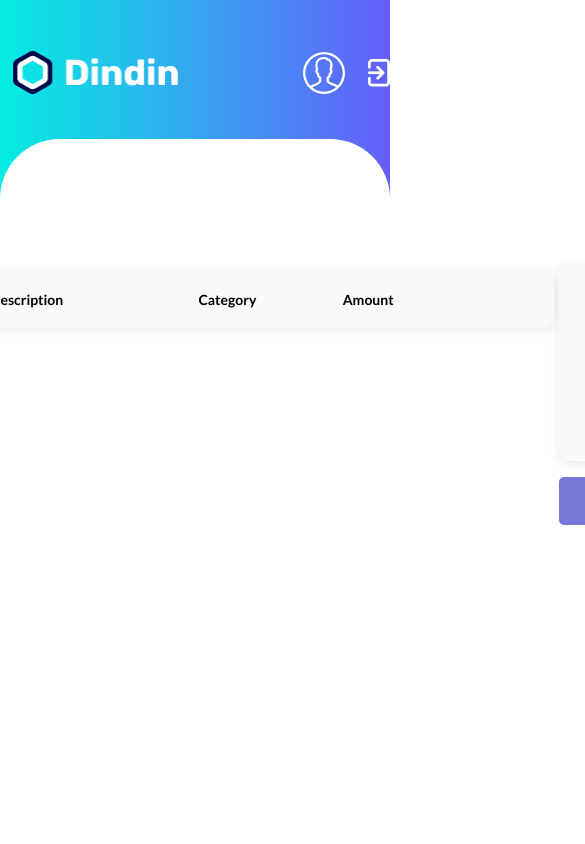
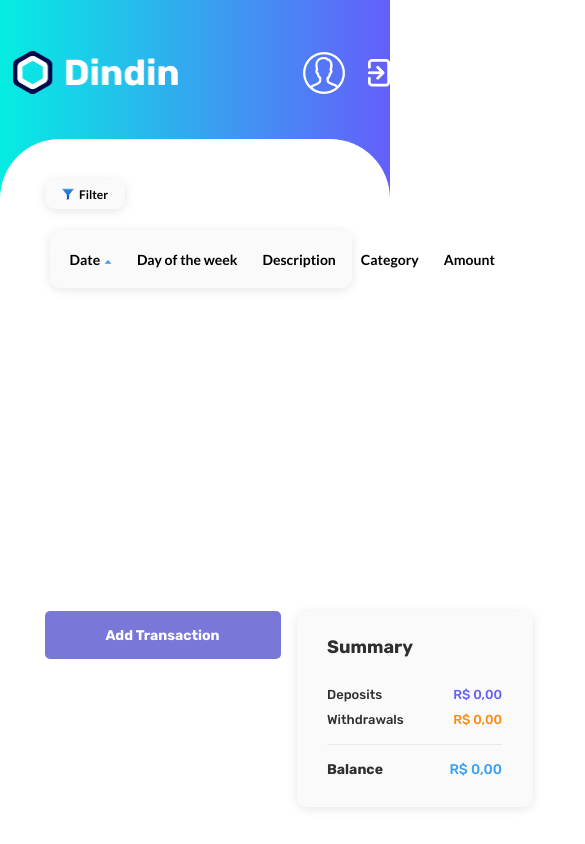
Before and after one commit to rafawessling/dindin_project, a React (Vite) app: page /home in a window 390 px wide. Shown: the top 844 px of the page, 585 px wide, since content can reach past the window. Built offline with nearby package versions, Linux system fonts and the light colour scheme.

Commit message:
feat: Added responsive layout to Home page

```diff
--- a/src/components/FilterCategory/FilterCategory.css
+++ b/src/components/FilterCategory/FilterCategory.css
@@ -2,10 +2,10 @@
     display: flex;
     justify-content: center;
     align-items: center;
-    gap: 4px;
+    gap: 0.4rem;
 
-    width: 80px;
-    height: 30px;
+    width: 8rem;
+    height: 3rem;
 
     background: #fafafa;
     box-shadow: 0px 2px 11px 0px rgba(0, 0, 0, 0.1);
@@ -13,12 +13,12 @@
 }
 
 .img-filter {
-    width: 14px;
+    width: 1.4rem;
 }
 
 .name-filter {
     font-family: var(--secondary-font);
-    font-size: 12px;
+    font-size: 1.2rem;
     font-weight: 700;
 
     color: #000;
@@ -29,10 +29,10 @@
     flex-direction: column;
     justify-content: space-between;
 
-    width: 960px;
-    height: 260px;
-    margin: 25px 0;
-    padding: 32px;
+    width: 96rem;
+    height: 26rem;
+    margin: 2.5rem 0;
+    padding: 3.2rem;
 
     border-radius: 10px;
     background: #fafafa;
@@ -41,7 +41,7 @@
 
 .name-categories {
     font-family: var(--primary-font);
-    font-size: 12px;
+    font-size: 1.2rem;
     font-weight: 500;
 
     color: #b9b9b9;
@@ -50,7 +50,7 @@
 .box-categories {
     display: flex;
     flex-wrap: wrap;
-    gap: 10px;
+    gap: 1rem;
 }
 
 .each-category {
@@ -58,12 +58,12 @@
     justify-content: space-between;
     align-items: center;
 
-    width: 110px;
-    height: 30px;
-    padding: 0 10px;
+    width: 11rem;
+    height: 3rem;
+    padding: 0 1rem;
 
     font-family: var(--primary-font);
-    font-size: 10px;
+    font-size: 1rem;
     font-weight: 400;
 
     color: #000;
@@ -81,15 +81,15 @@
 
 .container-btn-filters {
     display: flex;
-    gap: 18px;
+    gap: 1.8rem;
 }
 
 .btn-filters {
-    width: 98px;
-    height: 30px;
+    width: 9.8rem;
+    height: 3rem;
 
     font-family: var(--secondary-font);
-    font-size: 12px;
+    font-size: 1.2rem;
     font-weight: 700;
 
     border-radius: 10px;
@@ -107,3 +107,102 @@
     color: #fff;
     background: #7978d9;
 }
+
+.filter-categories::-webkit-scrollbar {
+    height: 0.6rem;
+    width: 0.6rem;
+}
+.filter-categories::-webkit-scrollbar-track {
+    margin-top: 0.5rem;
+
+    background: #f3f3f3;
+    border-radius: 20px;
+}
+
+.filter-categories::-webkit-scrollbar-thumb {
+    background-color: rgba(121, 120, 217, 0.2);
+    border-radius: 20px;
+    border: 1px solid #f3f3f3;
+}
+
+@media (max-width: 1360px) {
+    .filter-categories {
+        width: 80vw;
+        height: 23rem;
+        margin: 2rem 0;
+        padding: 2.8rem 3.2rem;
+    }
+
+    .box-categories {
+        gap: 0.8rem;
+    }
+}
+
+@media (max-width: 1102px) {
+    .filter-categories {
+        margin: 0.8rem 0;
+        padding: 1.5rem 3.2rem;
+    }
+
+    .box-categories {
+        gap: 0.45rem;
+    }
+}
+
+@media (max-width: 792px) {
+    .filter-categories {
+        height: 26.3rem;
+    }
+
+    .each-category {
+        width: 12.3rem;
+        height: 3.2rem;
+        font-size: 1.2rem;
+    }
+}
+
+@media (max-width: 712px) {
+    .filter-categories {
+        height: 26.3rem;
+        overflow-y: auto;
+    }
+
+    .box-categories {
+        margin: 0.8rem 0;
+    }
+
+    .each-category {
+        width: 24.2%;
+        height: 3.5rem;
+        font-size: 1.3rem;
+    }
+}
+
+@media (max-width: 665px) {
+    .each-category {
+        width: 32.6%;
+    }
+}
+
+@media (max-width: 597px) {
+    .filter-categories {
+        margin: 0.8rem 0;
+        padding: 1.5rem 2.8rem;
+    }
+
+    .each-category {
+        width: 49%;
+        height: 3.7rem;
+    }
+}
+
+@media (max-width: 499px) {
+    .filter-categories {
+        margin: 0.8rem 0;
+        padding: 1.5rem 2.3rem;
+    }
+
+    .box-categories {
+        gap: 0.4rem;
+    }
+}
--- a/src/components/FilterCategory/FilterCategory.jsx
+++ b/src/components/FilterCategory/FilterCategory.jsx
@@ -1,3 +1,4 @@
+/* eslint-disable react/prop-types */
 import { categoriesExpenses, categoriesIncomes } from '../../utils/categories';
 import Filter from '../../assets/filter.png';
 import './FilterCategory.css';
--- a/src/components/TableTransactions/TableTransactions.css
+++ b/src/components/TableTransactions/TableTransactions.css
@@ -3,14 +3,14 @@
     flex-direction: column;
     justify-content: flex-start;
 
-    width: 964px;
-    max-height: 500px;
+    width: 96.4rem;
+    max-height: 50rem;
 
     font-family: var(--secondary-font);
 }
 
 .head-main-table {
-    padding: 5px;
+    padding: 0.5rem;
 }
 
 .head-main-table tr {
@@ -18,10 +18,10 @@
     justify-content: space-between;
     align-items: center;
 
-    height: 58px;
-    font-size: 14px;
+    height: 5.8rem;
+    font-size: 1.4rem;
     font-weight: 700;
-    padding: 0 30px;
+    padding: 0 3rem;
 
     color: #000;
     background: #fafafa;
@@ -33,9 +33,41 @@
     display: block;
     overflow-y: auto;
 
-    height: 430px;
+    height: 43rem;
 }
 
 .smaller-table {
-    height: 220px;
+    height: 22rem;
 }
+
+@media (max-width: 1360px) {
+    .main-table {
+        width: 80vw;
+    }
+
+    .head-main-table {
+        white-space: nowrap;
+    }
+
+    .head-main-table tr {
+        padding: 0 2rem;
+    }
+
+    .container-body-table {
+        height: 30rem;
+    }
+
+    .smaller-table {
+        height: 15rem;
+    }
+}
+
+@media (max-width: 980px) {
+    .container-body-table {
+        overflow-x: auto;
+    }
+
+    .smaller-table {
+        height: 15rem;
+    }
+}
--- a/src/components/TableTransactions/TableTransactions.jsx
+++ b/src/components/TableTransactions/TableTransactions.jsx
@@ -1,3 +1,4 @@
+/* eslint-disable react/prop-types */
 import { useState } from 'react';
 import Transactions from '../Transactions/Transactions';
 import SortDatesOld from '../../assets/sort-dates-old.png';
@@ -47,7 +48,7 @@ function TableTransactions({
                     <th className="col6">&nbsp;</th>
                 </tr>
             </thead>
-            <tbody className={showFilter ? 'container-body-table smaller-table' : 'container-body-table '}>
+            <tbody className={showFilter ? 'container-body-table smaller-table' : 'container-body-table'}>
                 {!isFiltered ? (
                     <Transactions
                         transactions={transactions}
--- a/src/components/Transactions/Transactions.css
+++ b/src/components/Transactions/Transactions.css
@@ -3,8 +3,8 @@
     justify-content: space-between;
     align-items: center;
 
-    height: 70px;
-    padding: 0 30px;
+    height: 7rem;
+    padding: 0 3rem;
 
     text-align: center;
 
@@ -19,7 +19,7 @@
 
 .date-table,
 .amount-table {
-    font-size: 14px;
+    font-size: 1.4rem;
     font-weight: 700;
 }
 
@@ -37,34 +37,34 @@
 
 .col1 {
     text-align: left;
-    width: 100px;
+    width: 10rem;
 }
 
 .col2 {
-    width: 170px;
+    width: 17rem;
 }
 
 .col3 {
-    width: 250px;
+    width: 25rem;
 }
 
 .col4 {
-    width: 150px;
+    width: 15rem;
 }
 
 .col5 {
-    width: 130px;
+    width: 13rem;
 }
 
 .col6 {
-    width: 90px;
+    width: 9rem;
     position: relative;
 }
 
 .container-edit-delete {
     display: flex;
     justify-content: center;
-    gap: 10px;
+    gap: 1rem;
 }
 
 .container-edit-delete img {
@@ -72,10 +72,11 @@
 }
 
 .container-body-table::-webkit-scrollbar {
-    width: 6px;
+    height: 0.6rem;
+    width: 0.6rem;
 }
 .container-body-table::-webkit-scrollbar-track {
-    margin-top: 5px;
+    margin-top: 0.5rem;
 
     background: #f3f3f3;
     border-radius: 20px;
@@ -90,3 +91,18 @@
 .container-body-table {
     scrollbar-color: #f3f3f3;
 }
+
+@media (max-width: 1360px) {
+    .body-main-table {
+        white-space: nowrap;
+    }
+
+    .col1,
+    .col2,
+    .col3,
+    .col4,
+    .col5,
+    .col6 {
+        padding-right: 2.5rem;
+    }
+}
--- a/src/pages/Home/Home.css
+++ b/src/pages/Home/Home.css
@@ -11,8 +11,8 @@
     justify-content: center;
 
     width: 100%;
-    height: calc(100vh - 224px + 105px);
-    margin-top: -80px;
+    height: calc(100vh - 22.4rem + 10.5rem);
+    margin-top: -8rem;
 
     background-color: #fff;
     border-radius: 60px 60px 0px 0px;
@@ -23,9 +23,9 @@
     align-items: start;
     justify-content: space-around;
 
-    width: 1440px;
-    min-height: 300px;
-    margin-top: 70px;
+    width: 90%;
+    min-height: 30rem;
+    margin-top: 7rem;
 }
 
 .left-side-main {
@@ -33,7 +33,9 @@
     flex-direction: column;
     justify-content: center;
     align-items: start;
-    gap: 26px;
+    gap: 2.6rem;
+
+    margin-right: 2rem;
 }
 
 .right-side-main {
@@ -45,3 +47,29 @@
 
     margin-top: 56px;
 }
+
+@media (max-width: 1360px) {
+    .content-home {
+        flex-direction: column;
+        justify-content: flex-start;
+        align-items: flex-start;
+
+        margin: 4rem 0 0 5rem;
+    }
+
+    .left-side-main {
+        gap: 1.6rem;
+    }
+
+    .right-side-main {
+        align-items: flex-start;
+        flex-direction: row-reverse;
+        margin-top: 1.8rem;
+    }
+}
+
+@media (max-width: 1200px) {
+    /* .content-home {
+        width: 90%;
+    } */
+}
```
